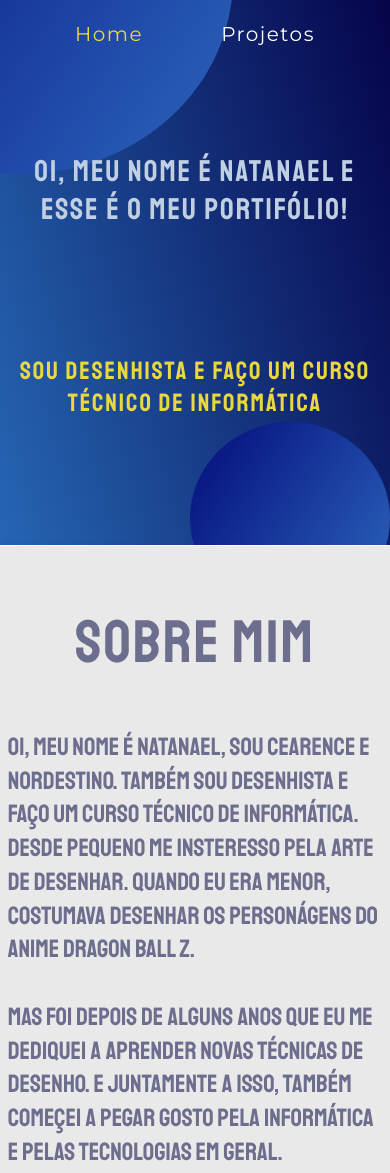
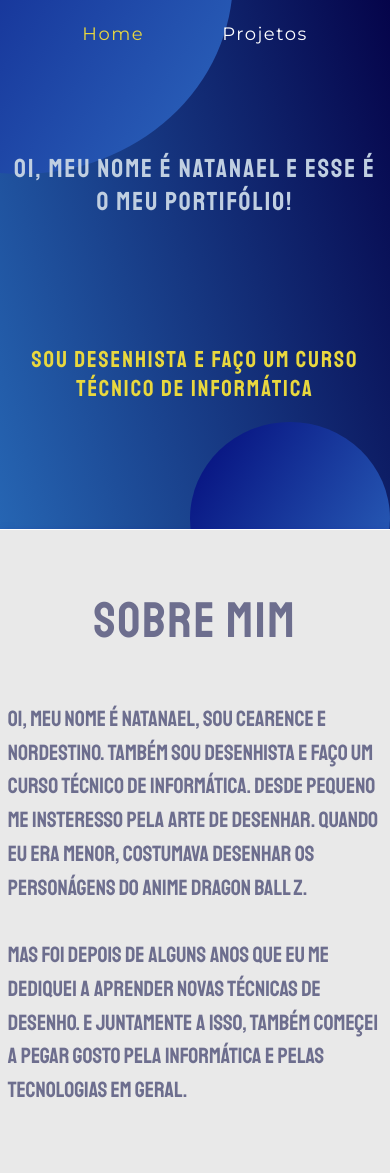
Before and after one commit to NatanaelPinheiro/Natanael_Pinheiro, a plain HTML site: page index.html in a window 390 px wide. Shown: the top 1173 px of the page. Drawn offline with Linux system fonts and the light colour scheme.

Commit message:
update css

```diff
--- a/style.css
+++ b/style.css
@@ -162,7 +162,7 @@ h2, h3, p{
         justify-content: center;
     }
     #listCont li a{
-        font-size: 3rem;
+        font-size: 2rem;
         margin: auto 10vw;
     }
     .intro{
@@ -207,26 +207,26 @@ h2, h3, p{
         right: 0vw;
     }
     #listCont li a{
-        font-size: 2rem;
+        font-size: 1.8rem;
         margin: auto 10vw;
     }
     .intro h3{
         margin-bottom: 15vh;
-        font-size: 2.5rem;
+        font-size: 2.3rem;
     }
     .intro h2{
-        font-size: 3rem;
+        font-size: 2.6rem;
         margin-top: 10vh;
     }
 }
 @media screen and (max-width: 375px){
     .intro h3{
         margin-bottom: 15vh;
-        font-size: 2rem;
+        font-size: 1.9rem;
 
     }
     .intro h2{
-        font-size: 2.5rem;
+        font-size: 2.2rem;
         margin-top: 10vh;
 
     }
@@ -339,6 +339,17 @@ h2, h3, p{
         font-size: 2.5rem;
     }
 }
+@media screen and (max-width: 425px){
+    .partTwo{
+        height: 80vh;
+    }
+    .aboutMe p{
+        font-size: 2.2rem;
+    }
+    .aboutMe h2{
+        font-size: 5rem;
+    }
+}
 @media screen and (max-width: 375px){
     .partTwo{
         height: 85vh;
```
